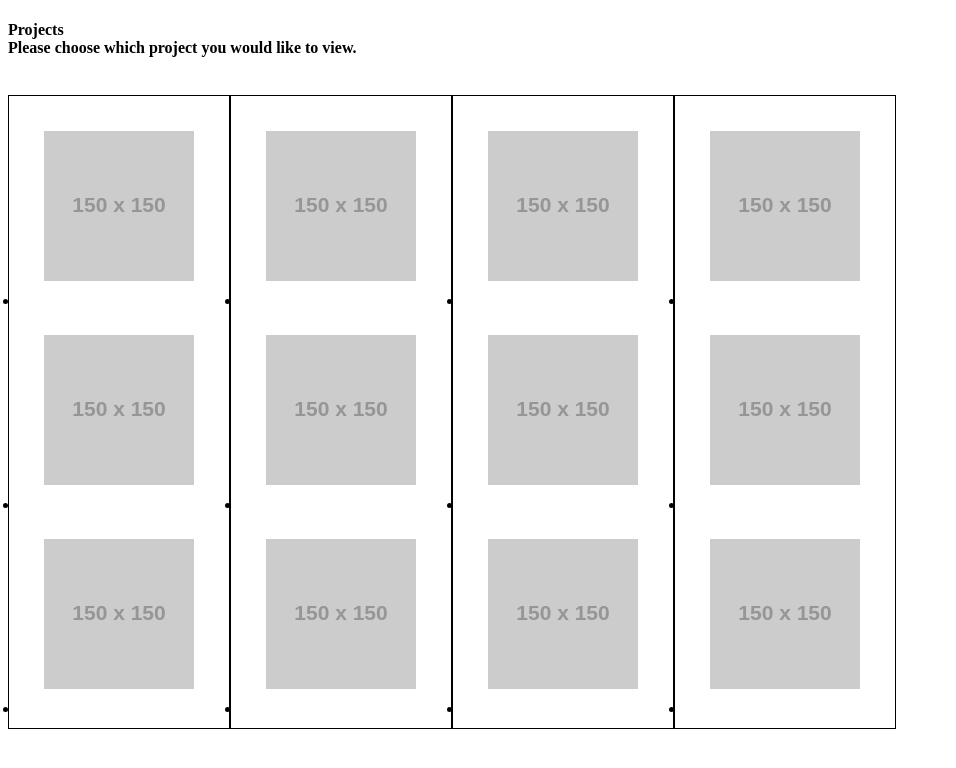
After one commit to djhunter67/flask-site, a Flask app: template cvh/templates/test.html in a window 1280 px wide. The commit adds this page. Shown: the top 768 px of the page, without its empty margins (0-956 px from the left). Run offline with Flask 2, Linux system fonts and the light colour scheme; the template is opened without the code that fills it, so the values that code supplies are empty; grey boxes labelled with a size stand in for pictures from a placeholder-image service; some libraries are stand-ins or nearby versions.

Commit message:
tested on blank html: worked, still fails in sass...

```diff
--- /dev/null
+++ b/cvh/templates/test.html
@@ -0,0 +1,65 @@
+<!DOCTYPE html>
+<html lang="en">
+
+<head>
+    <meta charset="UTF-8">
+    <meta http-equiv="X-UA-Compatible" content="IE=edge">
+    <meta name="viewport" content="width=device-width, initial-scale=1.0">
+    <title>testing document</title>
+    <style>
+        .projects {
+            display: flex;
+            text-align: center;
+        }
+
+        .projects ul {
+            padding: 10px;
+            flex-basis: 15%;
+            border: 1px solid black;
+        }
+
+        .project__grid__a {}
+
+        .project__grid__b {}
+
+        .project__grid__c {}
+
+        .project__grid__d {}
+
+        img {
+            padding: 20px;
+            margin: 5px;
+        }
+    </style>
+</head>
+
+<body>
+    <h4>Projects<br>Please choose which project you would like to view.</h4>
+    <section class="projects">
+        <ul class="prjects__grid__a">
+            <!--<li>
+                <img src="../static/img/python_img.png" width=150px alt=" python_script1 " /> </li>
+            -->
+            <li> <img src="http://placehold.it/150x150" alt="python_script1" /> </li>
+            <li> <img src="http://placehold.it/150x150 " alt="python_script2 " /> </li>
+            <li> <img src="http://placehold.it/150x150 " alt="python_script9 " /> </li>
+        </ul>
+        <ul class=projects__grid__b>
+            <li> <img src="http://placehold.it/150x150 " alt="python_script1 " /> </li>
+            <li> <img src="http://placehold.it/150x150 " alt="python_script5 " /> </li>
+            <li> <img src="http://placehold.it/150x150 " alt="python_script6 " /> </li>
+        </ul>
+        <ul lclass="projects__grid__c">
+            <li> <img src="http://placehold.it/150x150 " alt="java_script7 " /> </li>
+            <li> <img src="http://placehold.it/150x150 " alt="java_script8 " /> </li>
+            <li> <img src="http://placehold.it/150x150 " alt="java_script3 " /> </li>
+        </ul>
+        <ul class="projects__grid__d">
+            <li> <img src="http://placehold.it/150x150 " alt="java_script4 " /> </li>
+            <li> <img src="http://placehold.it/150x150 " alt="java_script11 " /> </li>
+            <li> <img src="http://placehold.it/150x150 " alt="java_script12 " /> </li>
+        </ul>
+    </section>
+</body>
+
+</html>
```
Also changed, not shown: cvh/static/scss/_projects.scss (+13 -3 lines), cvh/templates/projects.html (+7 -2 lines).
